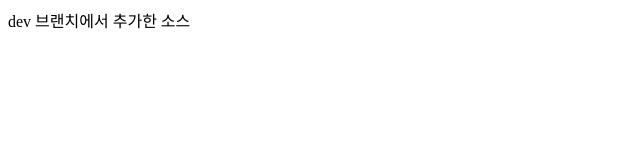
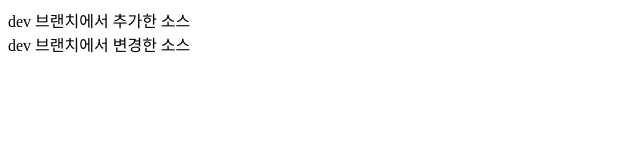
Before and after one commit to Yudurh/git-blog, a plain HTML site: page dev.html in a window 1280 px wide. Shown: the whole page, without its empty margins (0-640 px from the left). Drawn offline with Linux system fonts and the light colour scheme.

Commit message:
dev 브랜치에서 변경

```diff
--- a/dev.html
+++ b/dev.html
@@ -6,6 +6,7 @@
     <title>Document</title>
   </head>
   <body>
-    dev 브랜치에서 추가한 소스
+    dev 브랜치에서 추가한 소스 <br />
+    dev 브랜치에서 변경한 소스
   </body>
 </html>
```
